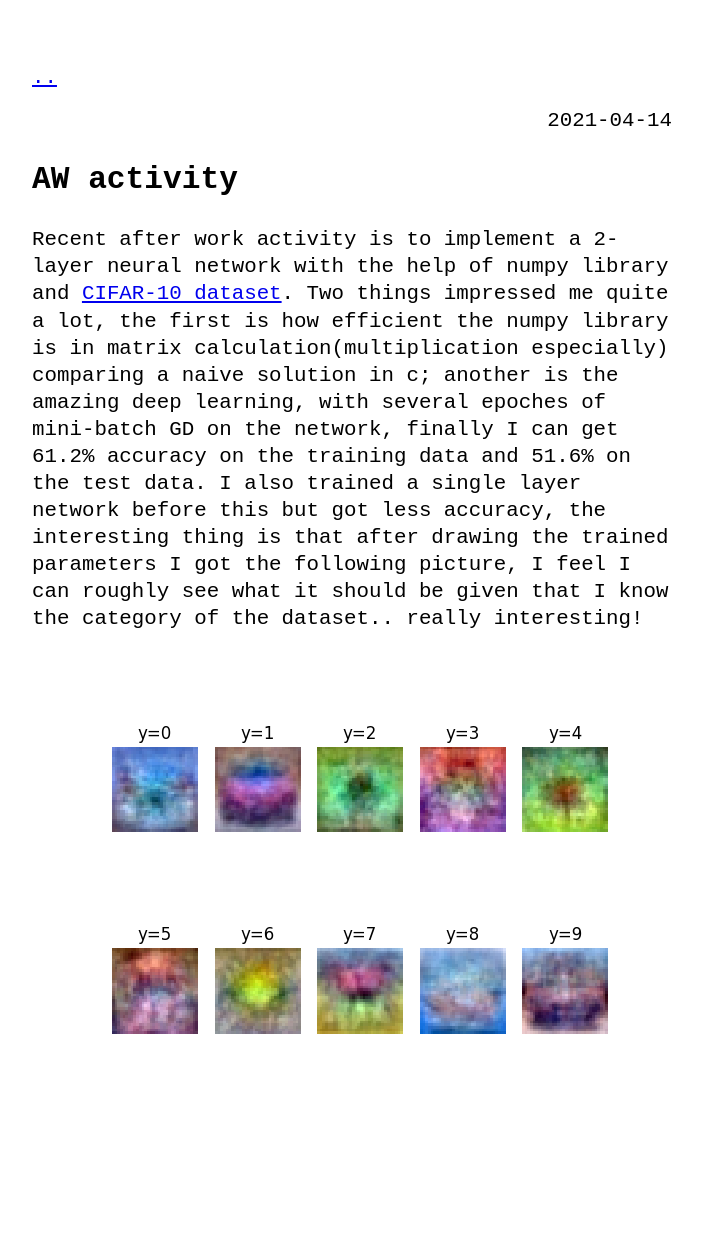
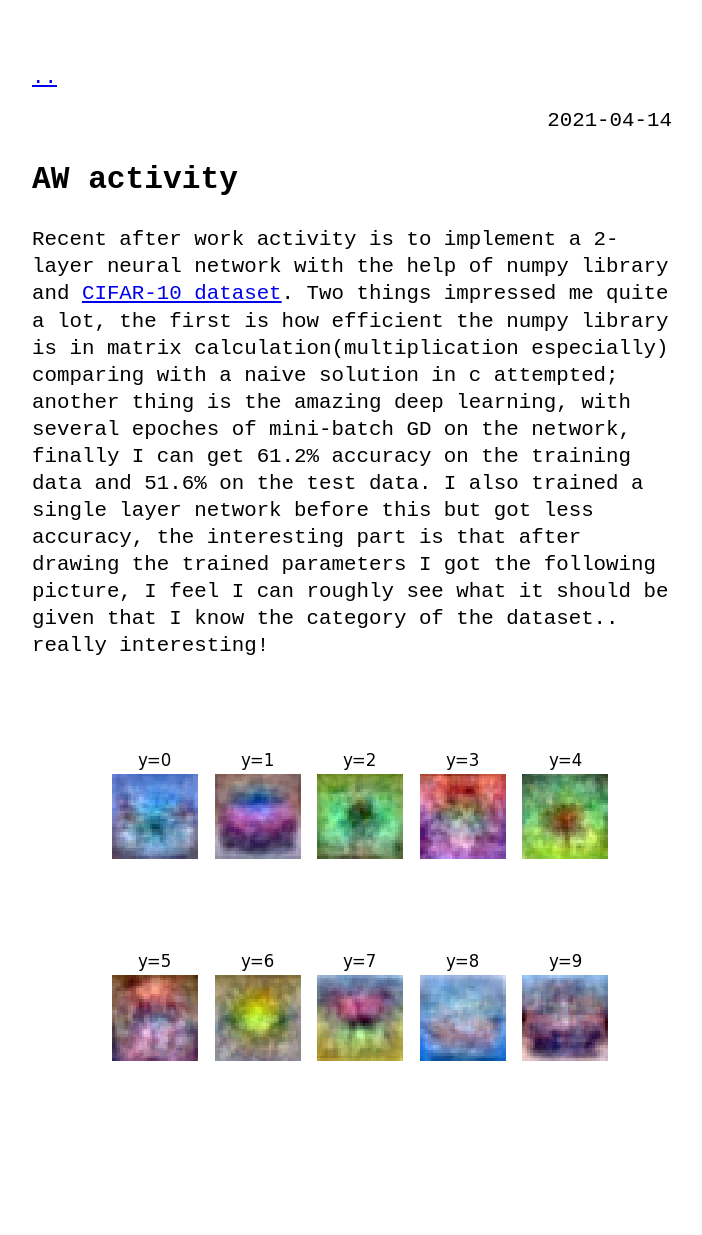
Before and after one commit to ao-song/ao-song.github.io, a Jekyll site: the page built from docs/_posts/2021-04-14-aw-activity.md, in a window 1280 px wide. Shown: the whole page, without its empty margins (288-990 px from the left). Built offline with Jekyll 4.4.1, drawn with Linux system fonts in a browser that asks for light colours; before the commit the page ends 1208 px from its top, so only the background shows below that.

Commit message:
Update 2021-04-14-aw-activity.md

```diff
--- a/docs/_posts/2021-04-14-aw-activity.md
+++ b/docs/_posts/2021-04-14-aw-activity.md
@@ -4,6 +4,6 @@ title: AW activity
 category: work
 ---
 
-Recent after work activity is to implement a 2-layer neural network with the help of numpy library and [CIFAR-10 dataset](https://www.cs.toronto.edu/~kriz/cifar.html). Two things impressed me quite a lot, the first is how efficient the numpy library is in matrix calculation(multiplication especially) comparing a naive solution in c; another is the amazing deep learning, with several epoches of mini-batch GD on the network, finally I can get 61.2% accuracy on the training data and 51.6% on the test data. I also trained a single layer network before this but got less accuracy, the interesting thing is that after drawing the trained parameters I got the following picture, I feel I can roughly see what it should be given that I know the category of the dataset.. really interesting!
+Recent after work activity is to implement a 2-layer neural network with the help of numpy library and [CIFAR-10 dataset](https://www.cs.toronto.edu/~kriz/cifar.html). Two things impressed me quite a lot, the first is how efficient the numpy library is in matrix calculation(multiplication especially) comparing with a naive solution in c attempted; another thing is the amazing deep learning, with several epoches of mini-batch GD on the network, finally I can get 61.2% accuracy on the training data and 51.6% on the test data. I also trained a single layer network before this but got less accuracy, the interesting part is that after drawing the trained parameters I got the following picture, I feel I can roughly see what it should be given that I know the category of the dataset.. really interesting!
 
 ![Parameters image](https://github.com/ao-song/ao-song.github.io/blob/gh-pages/docs/_posts/img/w.png?raw=true)
```
